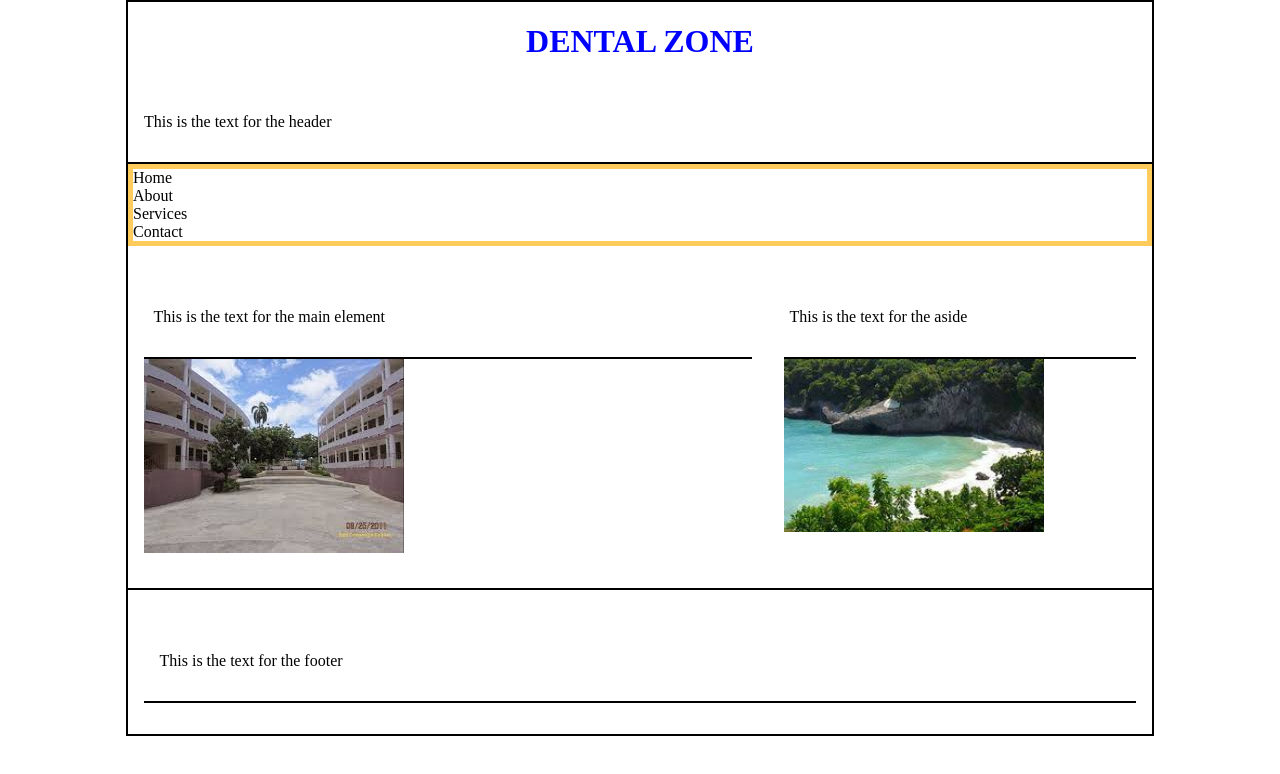
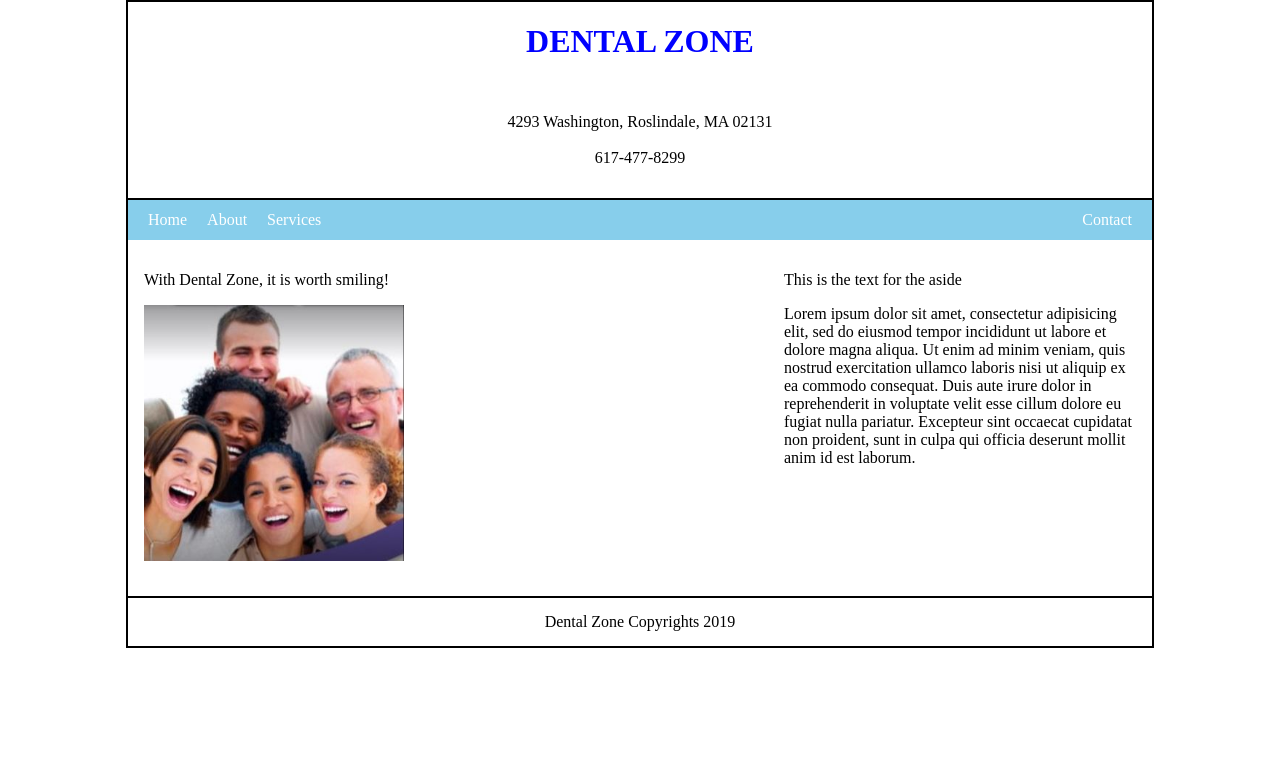
Before and after one commit to jsanon01/dental-zone, a plain HTML site: page index.html in a window 1280 px wide. Drawn offline with Linux system fonts and the light colour scheme.

Commit message:
2nd commit

```diff
--- a/index.html
+++ b/index.html
@@ -6,7 +6,7 @@
 	</head>
 	<body>
 		<h1><center>DENTAL ZONE</center></h1>
-	<header><p>This is the text for the header</p></header>
+		<header><p>4293 Washington, Roslindale, MA 02131<br><br>617-477-8299</p></header>
 		<!--
 		<ul>
 			<li><a href="default.asp">Home</a></li>
@@ -15,18 +15,43 @@
 			<li><a href="contact.asp">Contact</a></li>
 		</ul>
 		-->
+		<!-- <div class="topnav">
+			<a class="active" href="#home">Home</a>
+			<a href="#about">About</a>
+			<a href="#services">Services</a>
+			<a href="#contact">Contact</a>
+		</div> -->
+		<nav class="topnav">
+			<ul>
+				<li><a href="index.html">Home</a></li>
+				<li><a href="about.html">About</a></li>
+				<li><a href="services.html">Services</a></li>
+				<li class="push" ><a href="contact.html">Contact</a></li>
+			</ul>
+		</nav>
+		<!--
+		<div style="padding-left:16px">
+			<h2>Top Navigation Example</h2>
+			<p>Some content..</p>
+		</div> -->
+		<!--
 		<nav class="container">
 				<div>Home</div>
 				<div>About</div>
 				<div>Services</div>
 				<div>Contact</div>
-</nav>
-	<main><p><header><p>This is the text for the main element</p></header>
-		<img src="gov_center.jpg">
+		</nav> -->
+		<main><p><p>With Dental Zone, it is worth smiling!</p>
+		<img src="smiling_faces.jpg">
 	</p></main>
-	<aside><p><header><p>This is the text for the aside</p></header>
-		<img src="anse_d'azur.jpg" alt="anse d'azur beach">
-	</p></aside>
-	<footer><p><header><p>This is the text for the footer</p></header></p></footer>
+	<aside><p>This is the text for the aside</p>
+	<p>Lorem ipsum dolor sit amet, consectetur adipisicing elit, sed do eiusmod
+		tempor incididunt ut labore et dolore magna aliqua. Ut enim ad minim veniam,
+		quis nostrud exercitation ullamco laboris nisi ut aliquip ex ea commodo
+		consequat. Duis aute irure dolor in reprehenderit in voluptate velit esse
+		cillum dolore eu fugiat nulla pariatur. Excepteur sint occaecat cupidatat non
+	proident, sunt in culpa qui officia deserunt mollit anim id est laborum.</p></aside>
+
+<footer>Dental Zone Copyrights 2019</footer>
 </body>
 </html>
--- a/style.css
+++ b/style.css
@@ -16,15 +16,65 @@ h1 {
 	justify-content: space-around;
 }
 
-.container > div {
+/*.container > div {
 	flex: 1;
+}*/
+/*
+.topnav {
+	/*margin: 20px;*/
+	/*padding: 44px;*/
+
+	/*display: block;
+	padding: 20px;
+	*/
+	/*
+	background-color: lightblue;
+	font-size: 17px;
+	width: auto;
+	text-align: center;
+	list-style-type: none;
+	text-decoration: none;
+
+}*/
+
+
+/*.topnav a:hover {
+  background-color: #ddd;
+  background-color: red;
+  color: black;
+}*/
+
+.topnav {
+	/*background-color: #6c5b7b;*/
+	background-color: skyblue;
+    line-height: 2.5;
+}
+.topnav ul {
+	display: flex;
+	margin: 0;
+	padding-left: 20px;
+}
+
+.topnav ul li {
+	list-style-type: none;
+	margin-right: 20px;
+}
+
+.topnav ul li a {
+	text-decoration: none;
+	color: white;
+}
+
+.push {
+	margin-left: auto;
 }
 
 header {
 	width: 96.875%;
 	padding: 15px 1.5625%;
-	/*border-top: 2px solid black;*/
+	text-align: center;
 	border-bottom: 2px solid black;
+	background-color: #ffffff;
 }
 
 /*
@@ -63,6 +113,7 @@ aside {
 	width: 34.375%;
 	padding: 15px 1.5625%;
 	float: right;
+	margin: 0px;
 }
 
 
@@ -71,4 +122,5 @@ footer {
 	width: 96.875%;
 	padding: 15px 1.5625%;
 	border-top: 2px solid black;
+	text-align: center;
 }
--- /dev/null
+++ b/style_2.css
@@ -0,0 +1,40 @@
+h2 {
+	color: blue;
+}
+
+body {
+  margin: 0;
+  font-family: Arial, Helvetica, sans-serif;
+}
+
+.topnav {
+  overflow: hidden;
+  background-color: #333;
+}
+
+.topnav a {
+  float: left;
+  color: #f2f2f2;
+  text-align: center;
+  padding: 14px 16px;
+  text-decoration: none;
+  font-size: 17px;
+
+}
+
+.topnav a:hover {
+  background-color: #ddd;
+  color: black;
+}
+
+.topnav a.active {
+  background-color: #4CAF50;
+  color: white;
+}
+
+.ona {
+  width: 320px;
+  border: 5px solid gray;
+  padding: 10px;
+  margin: 0;
+}
```
Also changed, not shown: index_2.html (added, +26 -0 lines), dental_sign.jpg (added), smiling_faces.jpg (added). Lines whose indentation alone changed are shown as unchanged.
